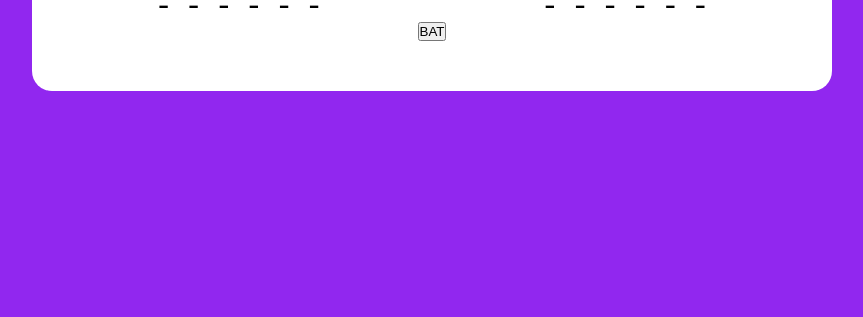
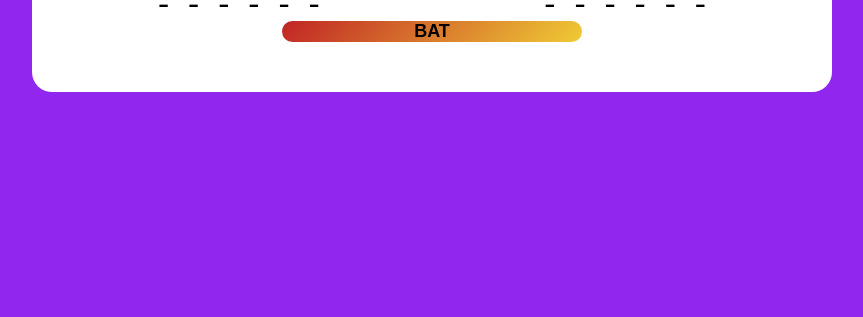
Before and after one commit to Coder-VenkateshS/bootcamp-128, a plain HTML site: page index.html in a window 1280 px wide. Shown: the part 483-800 px from the top of the page, without its empty margins (208-1071 px from the left). Drawn offline with Linux system fonts and the light colour scheme.

Commit message:
style updated

```diff
--- a/style.css
+++ b/style.css
@@ -57,3 +57,13 @@ body{
     width: 200px;
     justify-content: space-evenly;
 }
+
+#strike-button{
+    border:none;
+    border-radius: 25px;
+    background: linear-gradient(135deg,#c02425,#f0cb35);
+    font-size: large;
+    font-weight: bold;
+    /* color: transparent; */
+    width: 300px;
+}
```
